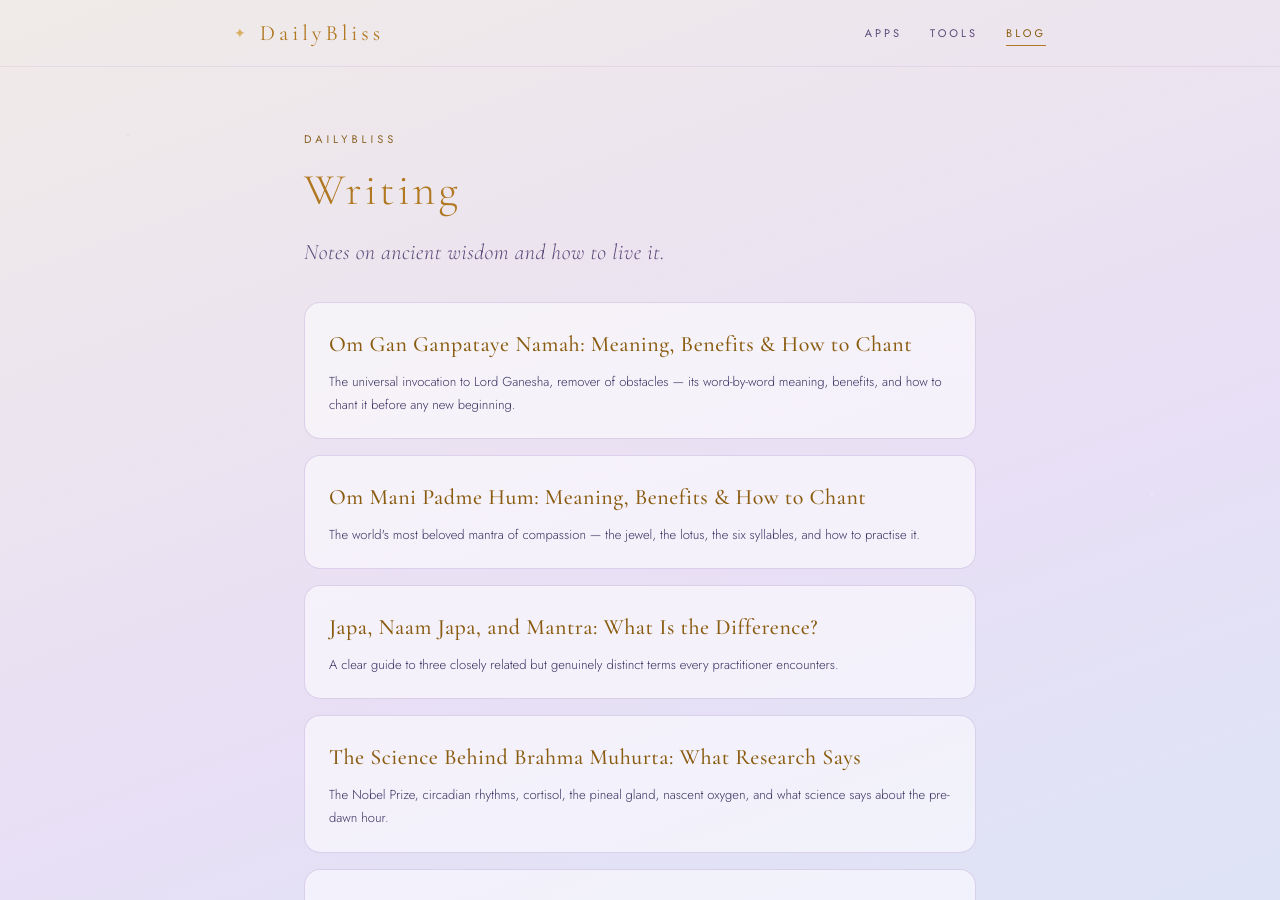
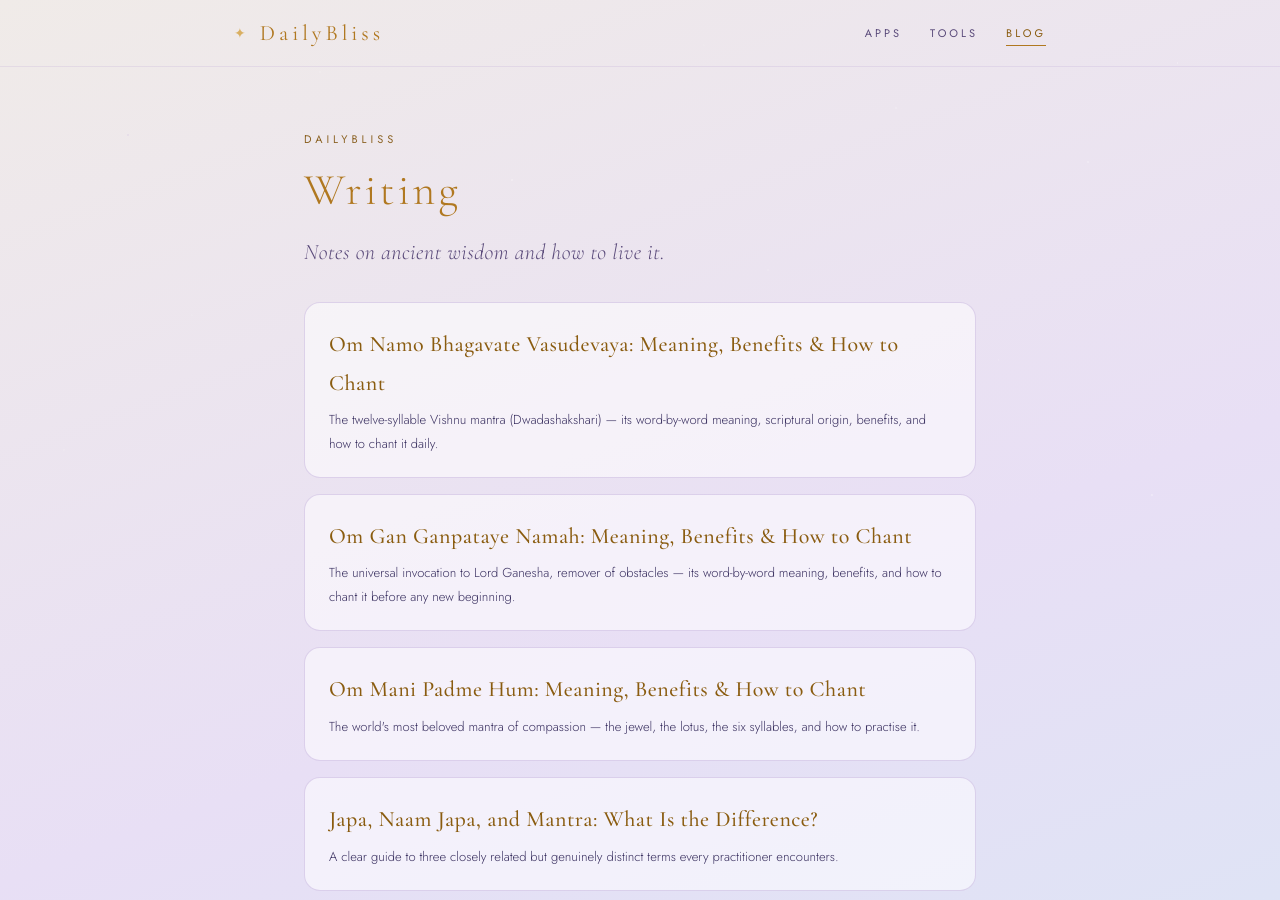
Before and after one commit to dailybliss/dailybliss.github.io, a Jekyll site: the page built from blog/index.html, in a window 1280 px wide and 900 px high. Built offline with Jekyll 4.4.1, drawn with Linux system fonts in a browser that asks for light colours.

Commit message:
Update index.html

```diff
--- a/blog/index.html
+++ b/blog/index.html
@@ -12,6 +12,12 @@ description: Notes on spiritual practice, ancient wisdom, and modern living.
   </p>
 
   <ul class="post-list">
+    <li>
+      <a href="{{ '/blog/om-namo-bhagavate-vasudevaya/' | relative_url }}">
+        <h3>Om Namo Bhagavate Vasudevaya: Meaning, Benefits &amp; How to Chant</h3>
+        <p>The twelve-syllable Vishnu mantra (Dwadashakshari) — its word-by-word meaning, scriptural origin, benefits, and how to chant it daily.</p>
+      </a>
+    </li>
     <li>
       <a href="{{ '/blog/om-gan-ganpataye-namah/' | relative_url }}">
         <h3>Om Gan Ganpataye Namah: Meaning, Benefits &amp; How to Chant</h3>
```
